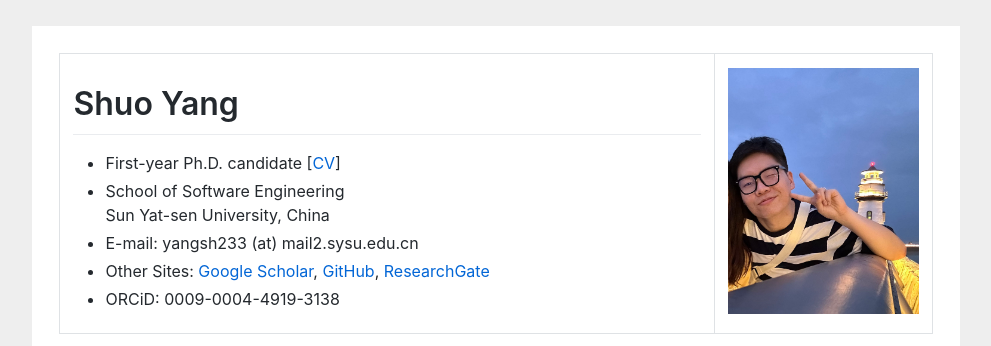
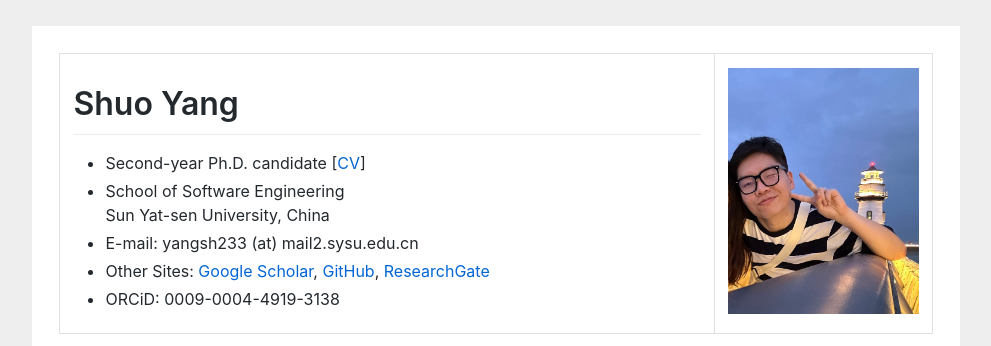
Before and after one commit to shuoyang512/shuoyang512.github.io, a Jekyll site: the page index.html, which Jekyll copies as it is, in a window 1280 px wide. Shown: the top 346 px of the page, without its empty margins (144-1135 px from the left). Built offline with Jekyll 4.4.1, drawn with Linux system fonts in a browser that asks for light colours.

Commit message:
change grade

```diff
--- a/index.html
+++ b/index.html
@@ -47,7 +47,7 @@ gtag('config', 'UA-158965281-1');
 				<td width="75%">
 					<h1>Shuo Yang</h1>
 					<ul>
-					<li>First-year Ph.D. candidate [<a href="https://shuoyang512.github.io/my_cv/main_cv.pdf", target="_blank">CV</a>]</li>
+					<li>Second-year Ph.D. candidate [<a href="https://shuoyang512.github.io/my_cv/main_cv.pdf", target="_blank">CV</a>]</li>
 
 					<li>School of Software Engineering <br>
 						Sun Yat-sen University, China</li>
```
